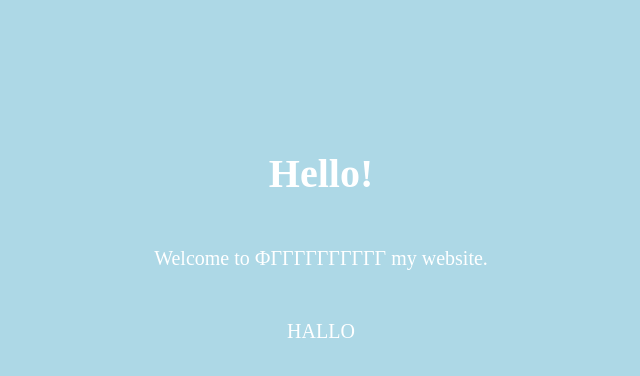
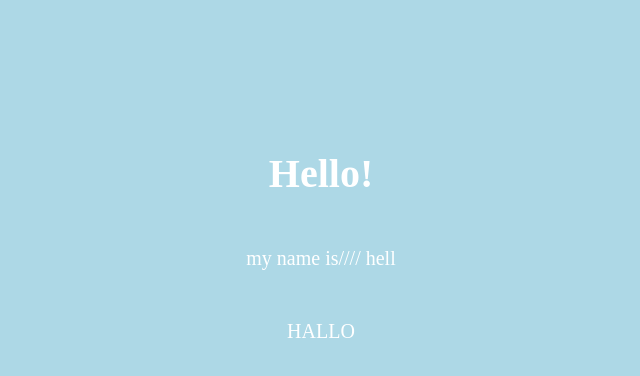
Before and after one commit to jeyshevchuk/lab44, a plain HTML site: page index.html in a window 1280 px wide. Shown: the whole page, without its empty margins (319-959 px from the left). Drawn offline with Linux system fonts and the light colour scheme.

Commit message:
Update index.html
ay

```diff
--- a/index.html
+++ b/index.html
@@ -24,7 +24,7 @@
 </head>
 <body>
 	<h1>Hello!</h1>
-	<p>Welcome to ФГГГГГГГГГГ my website.</p>
+	<p>my name is//// hell</p>
 	<p>HALLO</p>
 </body>
 </html>
```
